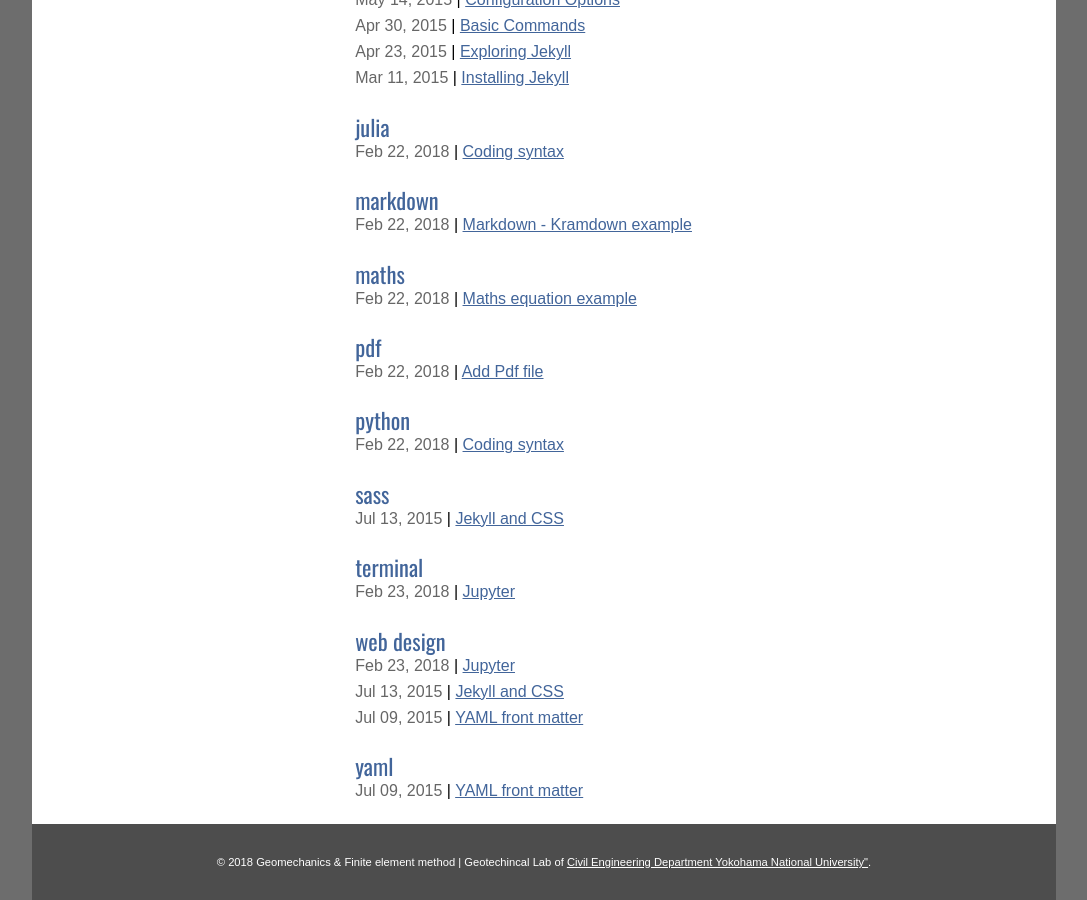
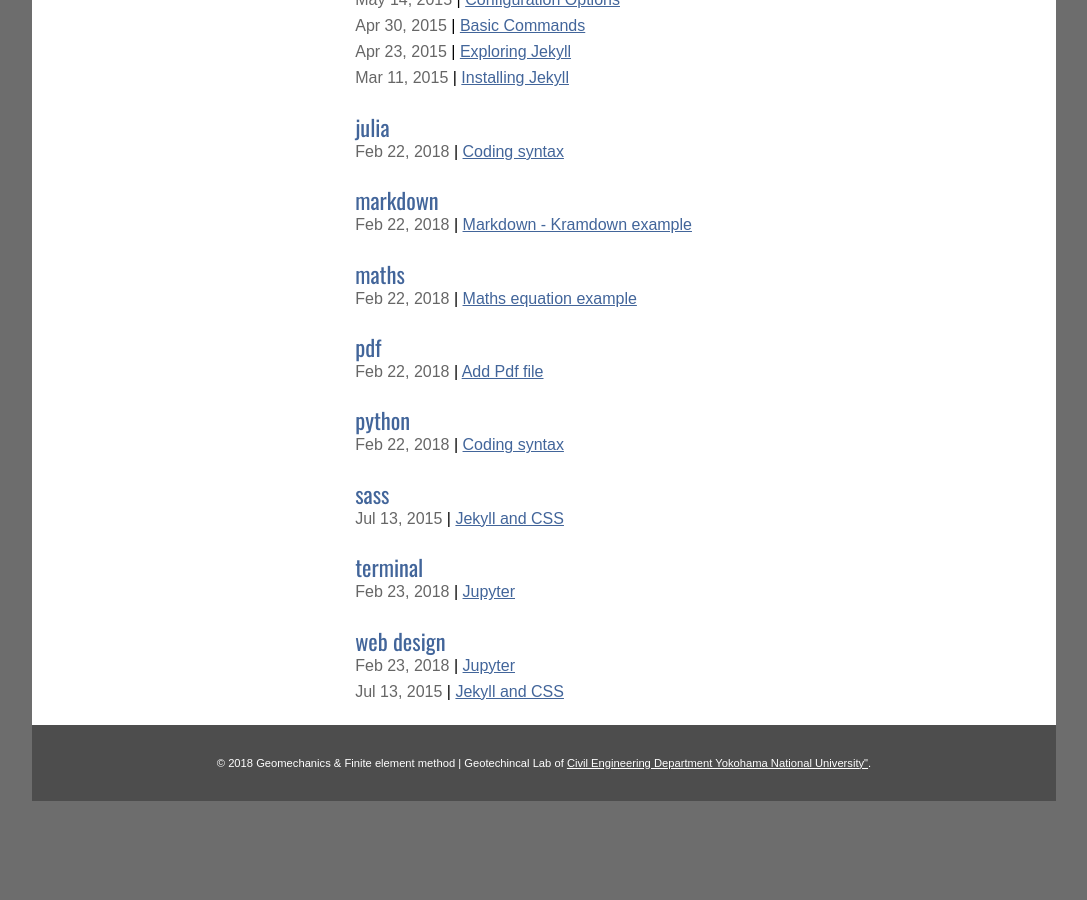
Before and after one commit to quangvunp/geomechanics, a Jekyll site: the page built from tags/index.html, in a window 1280 px wide and 900 px high, scrolled down 1138 px. Shown: the whole window, without its empty margins (96-1183 px from the left). Built offline with Jekyll 4.4.1, drawn with Linux system fonts in a browser that asks for light colours; after the commit the page ends 1939 px from its top, so only the background shows below that; some of the changed text lies outside the part shown.

Commit message:
Update 2015-07-09-front-matter.md

```diff
--- a/_posts/2015-07-09-front-matter.md
+++ b/_posts/2015-07-09-front-matter.md
@@ -2,7 +2,7 @@
 layout: post
 title:  "YAML front matter"
 date:   2015-07-09
-tags: [jekyll, web design, yaml]
+tags: [jekyll]
 ---
 YAML front matter is perhaps the most important aspect of creating sites through Jekyll. It allows you to control how Jekyll processes and builds pages, create page-specific variables, and triggers file processing. Let’s take a closer look at front matter and how it can help you create more efficient Jekyll sites.
 
```
